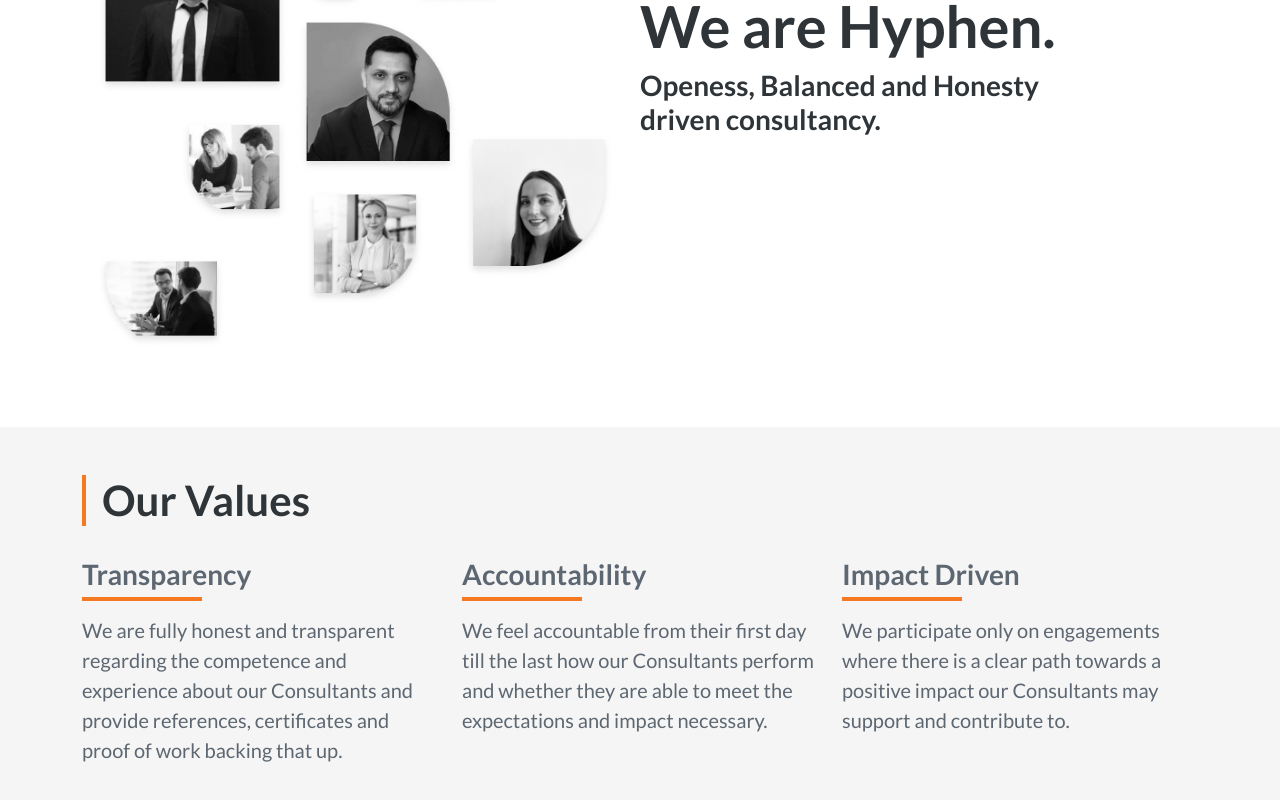
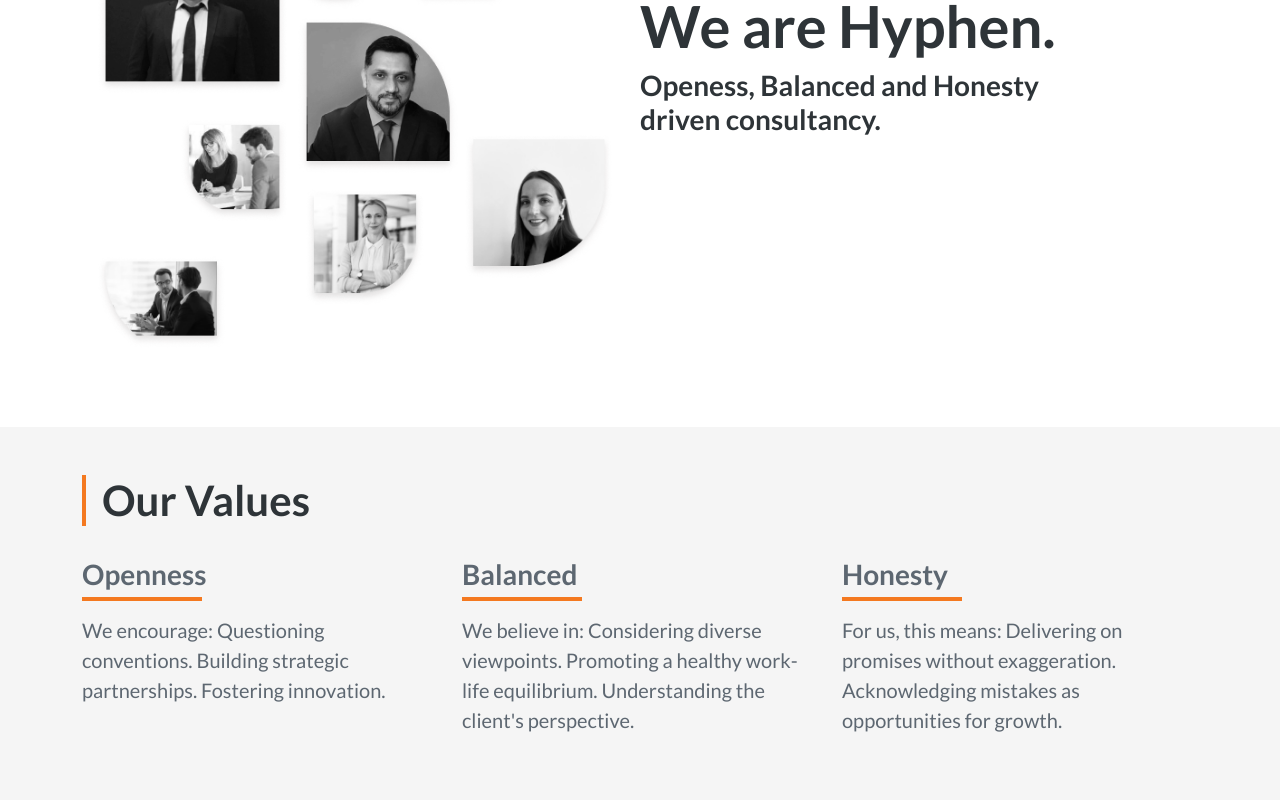
Before and after one commit to Sardar-Ali-Murad/hyphen-tech, a React (Vite) app: page /about in a window 1280 px wide. Shown: the part 286-1086 px from the top of the page. Built offline with nearby package versions, Linux system fonts and the light colour scheme; a web font is replaced by a local one.

Commit message:
Update values.jsx

```diff
--- a/src/components/about/values.jsx
+++ b/src/components/about/values.jsx
@@ -13,32 +13,26 @@
           <div className="row mt-4">
             <div className="col-lg-4 mb-3">
               <h3 className="values-heading text-secondary fw-bold">
-                Transparency
+                Openness
               </h3>
               <p className="fs-5 mt-4 text-secondary">
-                We are fully honest and transparent regarding the competence and
-                experience about our Consultants and provide references,
-                certificates and proof of work backing that up.
+                We encourage: Questioning conventions. Building strategic partnerships. Fostering innovation.
               </p>
             </div>
             <div className="col-lg-4 mb-3">
               <h3 className="values-heading text-secondary fw-bold">
-                Accountability
+                Balanced
               </h3>
               <p className="fs-5 mt-4 text-secondary">
-                We feel accountable from their first day till the last how our
-                Consultants perform and whether they are able to meet the
-                expectations and impact necessary.
+                We believe in: Considering diverse viewpoints. Promoting a healthy work-life equilibrium. Understanding the client's perspective.
               </p>
             </div>
             <div className="col-lg-4 mb-3">
               <h3 className="values-heading text-secondary fw-bold">
-                Impact Driven
+                Honesty
               </h3>
               <p className="fs-5 mt-4 text-secondary">
-                We participate only on engagements where there is a clear path
-                towards a positive impact our Consultants may support and
-                contribute to.
+                For us, this means: Delivering on promises without exaggeration. Acknowledging mistakes as opportunities for growth.
               </p>
             </div>
           </div>
```
